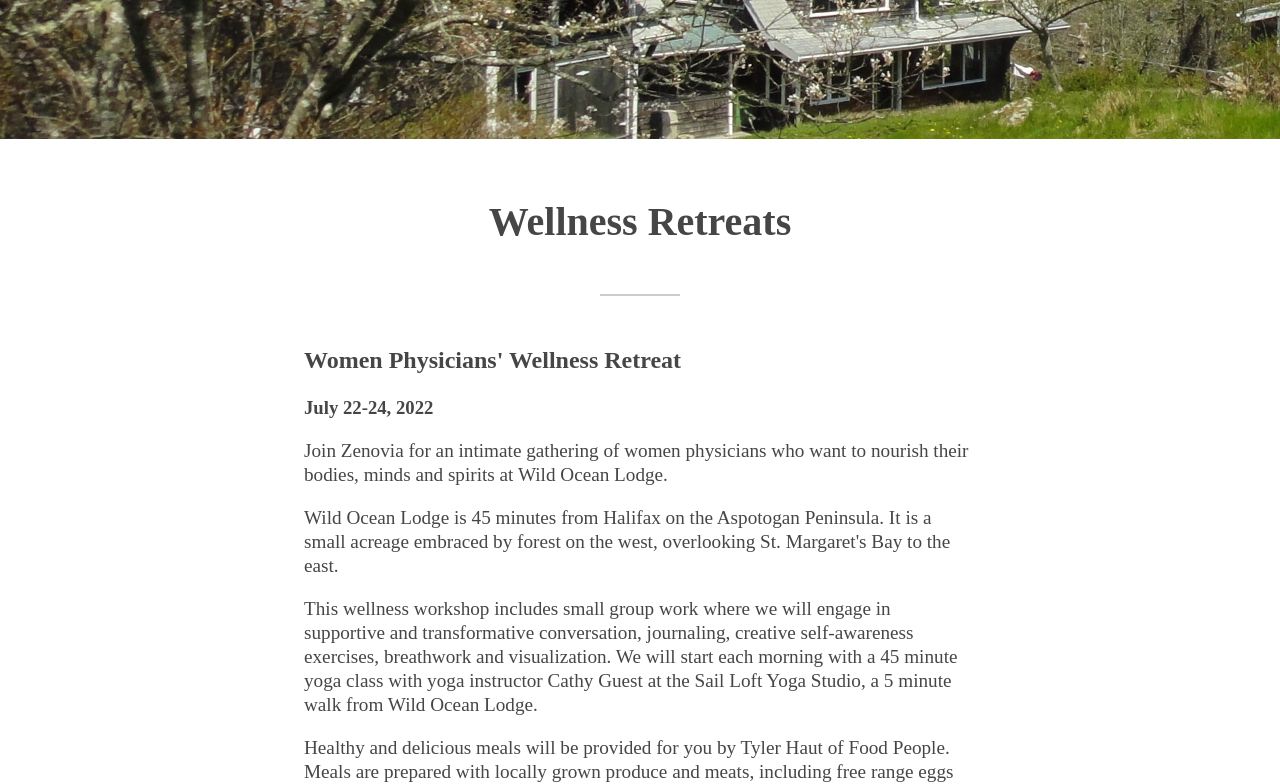
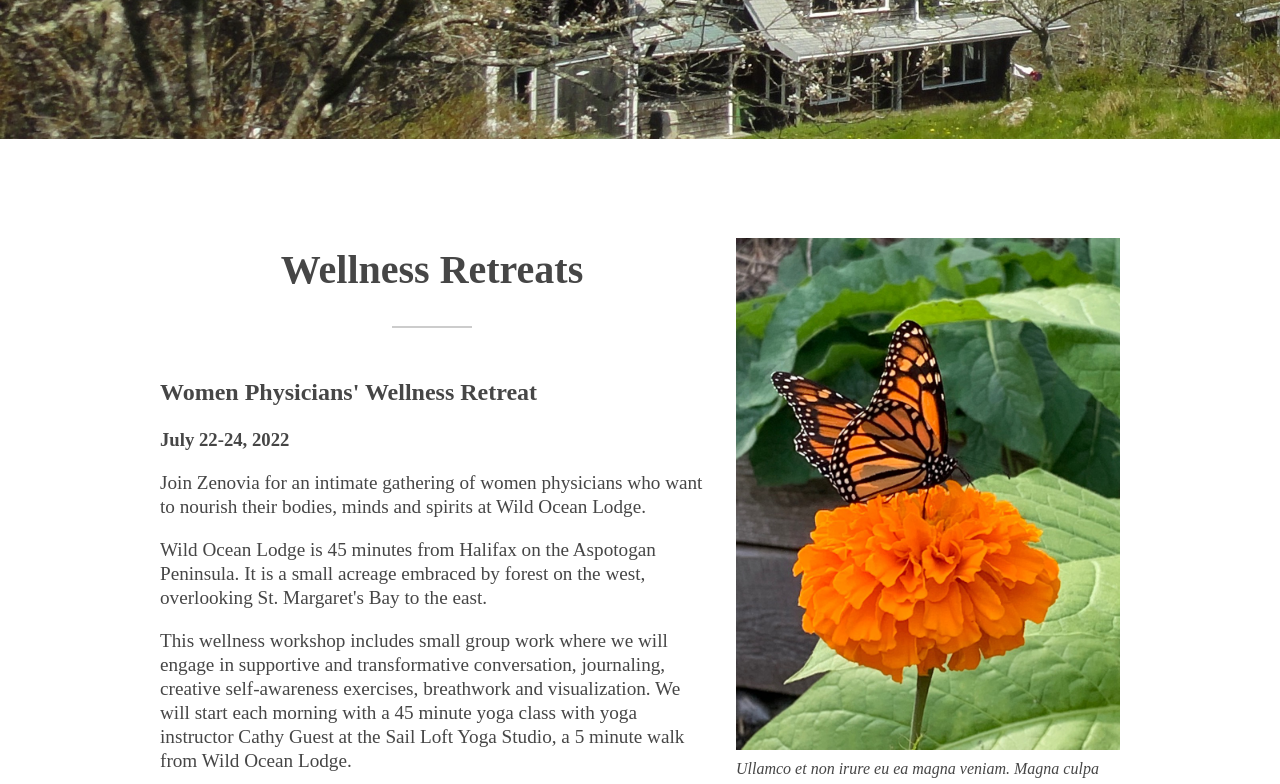
Before and after one commit to tbguest/synergy-coaching, a Next.js app: page /retreats in a window 1280 px wide. Shown: the part 485-1269 px from the top of the page. Built offline with nearby package versions, Linux system fonts and the light colour scheme; a web font is replaced by a local one.

Commit message:
Implement grid layout for page content

```diff
--- a/components/Navbar/Navbar.module.css
+++ b/components/Navbar/Navbar.module.css
@@ -17,6 +17,7 @@
 
 .nav_link {
   display: none;
+  font-size: 1.1rem;
 }
 
 .nav_link:hover {
--- a/pages/retreats.jsx
+++ b/pages/retreats.jsx
@@ -6,15 +6,18 @@ export default function Retreats() {
     <div className={styles.container}>
       <div className={styles.image_header}></div>
       <div className={styles.content}>
+        <div className={styles.content_text}>
+          <div className={styles.content_title}>
             <h1>Wellness Retreats</h1>
             <hr className={styles.hr} />
+          </div>
           <div className={styles.header_text}>
             <h2>{"Women Physicians' Wellness Retreat"}</h2>
             <h3>{"July 22-24, 2022"}</h3>
           </div>
           <p>
-          Join Zenovia for an intimate gathering of women physicians who want to
-          nourish their bodies, minds and spirits at Wild Ocean Lodge.
+            Join Zenovia for an intimate gathering of women physicians who want
+            to nourish their bodies, minds and spirits at Wild Ocean Lodge.
           </p>
 
           <p>
@@ -24,41 +27,41 @@ export default function Retreats() {
           </p>
 
           <p>
-          This wellness workshop includes small group work where we will engage
-          in supportive and transformative conversation, journaling, creative
-          self-awareness exercises, breathwork and visualization. We will start
-          each morning with a 45 minute yoga class with yoga instructor Cathy
-          Guest at the Sail Loft Yoga Studio, a 5 minute walk from Wild Ocean
-          Lodge.
+            This wellness workshop includes small group work where we will
+            engage in supportive and transformative conversation, journaling,
+            creative self-awareness exercises, breathwork and visualization. We
+            will start each morning with a 45 minute yoga class with yoga
+            instructor Cathy Guest at the Sail Loft Yoga Studio, a 5 minute walk
+            from Wild Ocean Lodge.
           </p>
 
           <p>
-          Healthy and delicious meals will be provided for you by Tyler Haut of
-          Food People. Meals are prepared with locally grown produce and meats,
-          including free range eggs and vegetables from Wild Ocean Lodge and
-          organic staples from Food People. Tyler is happy to accommodate food
-          sensitivities and preferences.
+            Healthy and delicious meals will be provided for you by Tyler Haut
+            of Food People. Meals are prepared with locally grown produce and
+            meats, including free range eggs and vegetables from Wild Ocean
+            Lodge and organic staples from Food People. Tyler is happy to
+            accommodate food sensitivities and preferences.
           </p>
 
           <p>
-          Between the group sessions there will be plenty of free time. You can
-          walk the forest paths, sit in contemplation in our gardens, soak in
-          the hot tub, use the yoga studio for your own practice, or swim in the
-          ocean. The Aspotogan peninsula supports trail and road cycling, as
-          well as ocean kayaking. If you need bike or kayak rentals please visit
-          our lovely neighbours at Freewheeling Adventures (rentals not include
-          in retreat fees).
+            Between the group sessions there will be plenty of free time. You
+            can walk the forest paths, sit in contemplation in our gardens, soak
+            in the hot tub, use the yoga studio for your own practice, or swim
+            in the ocean. The Aspotogan peninsula supports trail and road
+            cycling, as well as ocean kayaking. If you need bike or kayak
+            rentals please visit our lovely neighbours at Freewheeling
+            Adventures (rentals not include in retreat fees).
           </p>
 
           <p>
-          Check in begins at 7 pm on Friday evening and our first group session
-          begins at 8pm that evening. We will wrap up the retreat on Sunday
-          morning at 11 am.
+            Check in begins at 7 pm on Friday evening and our first group
+            session begins at 8pm that evening. We will wrap up the retreat on
+            Sunday morning at 11 am.
           </p>
 
           <p>
-          There are four accommodations to choose from. Prices include the group
-          workshops, yoga classes, meals and accommodations:
+            There are four accommodations to choose from. Prices include the
+            group workshops, yoga classes, meals and accommodations:
           </p>
 
           <p>All prices include HST.</p>
@@ -75,8 +78,8 @@ export default function Retreats() {
           </p>
 
           <p>
-          Accommodations are also available on site at the Sail Loft Yoga Studio
-          (5 minute walk):
+            Accommodations are also available on site at the Sail Loft Yoga
+            Studio (5 minute walk):
           </p>
           <ul>
             <li>
@@ -108,6 +111,24 @@ export default function Retreats() {
 
           {/* </Event> */}
         </div>
+        <div className={styles.content_image}>
+          <Image
+            width={960}
+            height={1280}
+            src={"/butterfly.jpg"}
+            alt={"Butterfly atop a flower"}
+            className={styles.image}
+          />
+          <em>
+            Ullamco et non irure eu ea magna veniam. Magna culpa pariatur culpa
+            adipisicing. Voluptate reprehenderit non nulla ad nulla consequat ea
+            in deserunt duis et ex officia. Qui anim eiusmod elit culpa laborum
+            consectetur eiusmod nostrud irure veniam eiusmod ex ea. Culpa ipsum
+            laborum ex laboris eiusmod dolore adipisicing pariatur aliqua ut
+            exercitation amet eu enim.
+          </em>
+        </div>
+      </div>
     </div>
   );
 }
--- a/styles/Page.module.css
+++ b/styles/Page.module.css
@@ -53,24 +53,43 @@
   position: relative;
   left: 50%;
   transform: translateX(-50%);
-  max-width: var(--content-max-width);
+  max-width: var(--content-max-width-twocolumn);
   border-radius: var(--border-radius);
   padding: 2rem;
+  margin-top: 3rem;
   margin-bottom: 3rem;
+}
+
+@media (min-width: 1200px) {
+  .content {
+    display: grid;
+    grid-template: auto 1fr / 1fr 40%;
+    grid-gap: 32px;
+    /* grid-area:  */
+    /* padding: 2rem; */
+  }
+
+  .action_items {
+    font-size: 2rem;
+    margin: 2rem;
+  }
 }
 
 .content h1 {
   font-size: 2.5rem;
   text-align: center;
+  margin-bottom: 0;
 }
 
 .content_image {
   margin-bottom: 6rem;
-  margin-top: 3rem;
-  width: 100%;
+  /* margin-top: 3rem; */
+  /* width: 100%; */
+  margin-top: 19.2px;
 }
 
 .content_text {
+  grid-column: 1;
 }
 
 .hr {
@@ -80,6 +99,6 @@
   height: 1px;
   border: 0;
   border-top: 2px solid #ccc;
-  margin: 3rem auto 3rem auto;
+  margin: 2rem auto 3rem auto;
   width: 5rem;
 }
--- a/styles/globals.css
+++ b/styles/globals.css
@@ -36,6 +36,7 @@ p {
 :root {
   --nav-height: 7rem;
   --content-max-width: 46rem;
+  --content-max-width-twocolumn: 64rem;
   --footer-height: 7rem;
   --color-primary: rgb(70, 130, 180);
   /* --color-primary: rgb(241, 221, 182); */
```
Also changed, not shown: pages/coaching.jsx (+12 -5 lines). Lines whose indentation alone changed are shown as unchanged.
